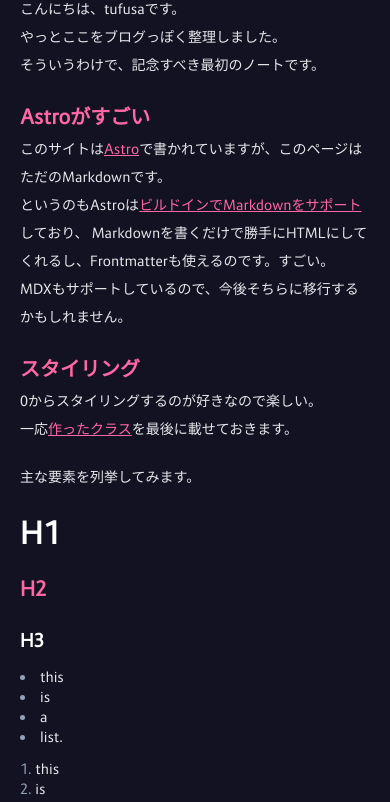
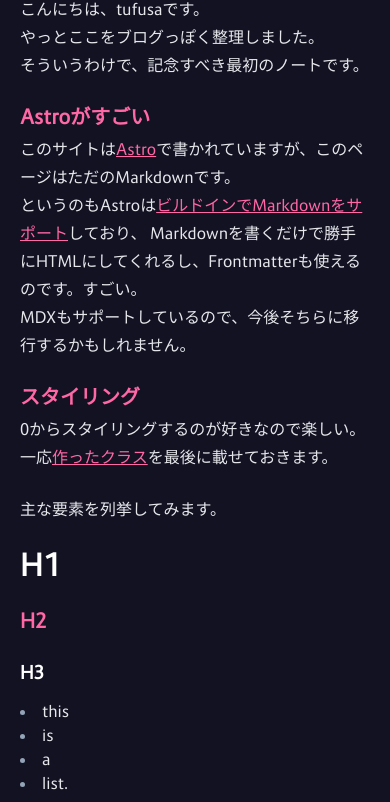
Before and after one commit to tufusa/tufusa.net, an Astro site: page /note/hello-world in a window 390 px wide. Shown: the part 217-1019 px from the top of the page. Built offline with nearby package versions, Linux system fonts and the light colour scheme; Astro itself is replaced by a stand-in of ours.

Commit message:
fix(ui): 文字サイズを小さくしない

```diff
--- a/src/layouts/NoteLayout.astro
+++ b/src/layouts/NoteLayout.astro
@@ -18,7 +18,7 @@
 <BaseLayout title={frontmatter.title} description={frontmatter.description} image={image}>
   <Header />
   <article
-    class="h-full w-full max-w-xl p-5 text-sm text-gray-200 lg:text-base
+    class="h-full w-full max-w-xl p-5 text-base text-gray-200
       [&>h1]:mb-1 [&>h1]:mt-6 [&>h1]:w-full [&>h1]:text-3xl [&>h1]:font-bold [&>h1]:text-white lg:[&>h1]:text-4xl
       [&>h2]:mb-1 [&>h2]:mt-6 [&>h2]:w-full [&>h2]:text-xl [&>h2]:font-bold [&>h2]:text-main lg:[&>h2]:text-2xl
       [&>h3]:mb-1 [&>h3]:mt-6 [&>h3]:w-full [&>h3]:text-lg [&>h3]:font-bold [&>h3]:text-white lg:[&>h3]:text-xl
```
